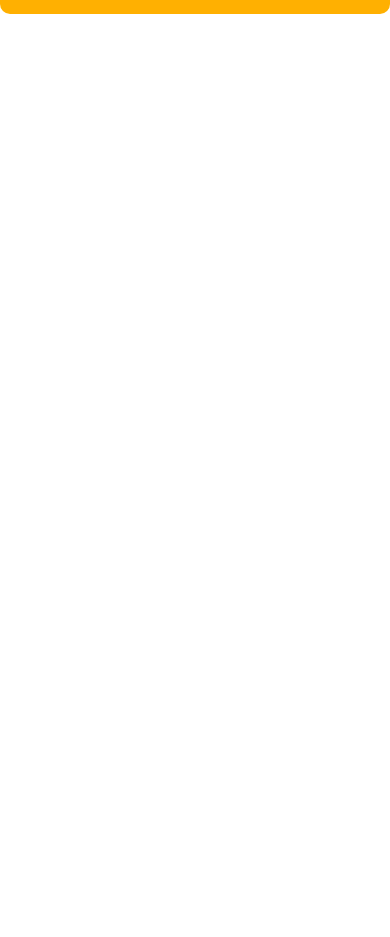
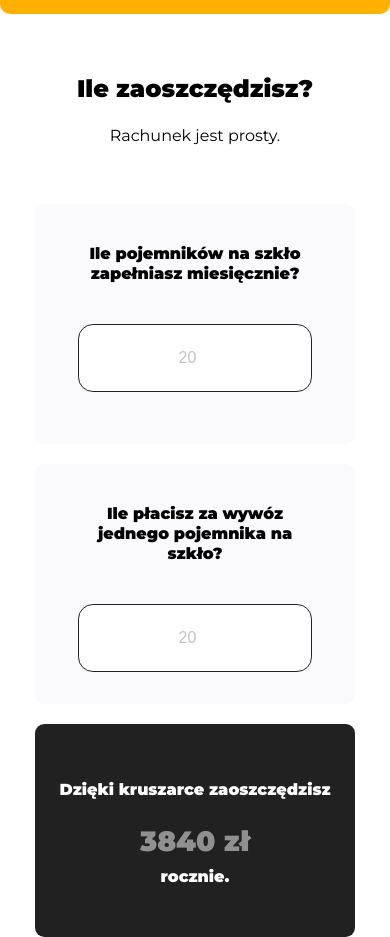
Before and after one commit to ESzczeblewski/Mass-loop, a Vue app: page / in a window 390 px wide. Shown: the part 1020-1957 px from the top of the page. Before the commit the page ends 1034 px from the top, so only its background shows below. Built offline with nearby package versions, Linux system fonts and the light colour scheme.

Commit message:
Mobile calculator view

```diff
--- a/src/App.vue
+++ b/src/App.vue
@@ -1,14 +1,17 @@
 <template>
   <app-main></app-main>
+  <app-calculator></app-calculator>
 </template>
 
 <script>
 import Main from "./components/Main.vue";
+import Calculator from "./components/Calculator.vue";
 
 export default {
   name: "App",
   components: {
     appMain: Main,
+    appCalculator: Calculator,
   },
 };
 </script>
--- /dev/null
+++ b/src/components/Calculator.vue
@@ -0,0 +1,126 @@
+<template>
+  <section class="calc">
+    <h2>Ile zaoszczędzisz?</h2>
+    <p>Rachunek jest prosty.</p>
+    <div class="calc__inputs">
+      <div class="calc__inputs__containers">
+        <h4>Ile pojemników na szkło zapełniasz miesięcznie?</h4>
+        <input
+          @click="activate"
+          :class="{ active: calcActive }"
+          type="number"
+          v-model="containers"
+        />
+      </div>
+      <div class="calc__inputs__cost">
+        <h4>Ile płacisz za wywóz jednego pojemnika na szkło?</h4>
+        <input
+          @click="activate"
+          :class="{ active: calcActive }"
+          type="number"
+          v-model="singleCost"
+        />
+      </div>
+    </div>
+    <div class="calc__result">
+      <h4>Dzięki kruszarce zaoszczędzisz</h4>
+      <h4 :class="{ active: calcActive }">
+        <span>{{ calcResult }}</span> zł
+      </h4>
+      <h4>rocznie.</h4>
+    </div>
+  </section>
+</template>
+
+<script>
+export default {
+  data() {
+    return {
+      containers: 20,
+      singleCost: 20,
+      calcActive: false,
+    };
+  },
+
+  methods: {
+    activate() {
+      this.calcActive = true;
+    },
+  },
+
+  computed: {
+    calcResult() {
+      return Math.ceil(
+        12 *
+          (this.containers * this.singleCost -
+            (this.containers * this.singleCost) / 5)
+      );
+    },
+  },
+};
+</script>
+
+<style lang="scss" scoped>
+@import "../design";
+
+.calc {
+  display: flex;
+  flex-direction: column;
+  align-items: center;
+  padding: 0 2em;
+  margin-top: 6em;
+
+  p {
+    font-size: 1.6rem;
+    margin-top: 1.56em;
+  }
+
+  &__inputs {
+    &__containers,
+    &__cost {
+      @include calc-input;
+    }
+
+    &__cost {
+      margin-top: 2em;
+    }
+  }
+
+  &__result {
+    display: flex;
+    flex-direction: column;
+    align-items: center;
+    text-align: center;
+    margin-top: 2em;
+    background-color: $main-black;
+    width: 32em;
+    height: 21.3em;
+    border-radius: 0.93em;
+    color: $reg-white;
+
+    > h4:first-of-type {
+      display: flex;
+      flex-direction: column;
+      justify-content: center;
+      height: 3.25em;
+      text-align: center;
+      margin-top: 2.5em;
+    }
+
+    > h4:nth-of-type(2) {
+      font-size: 2.8rem;
+      margin-top: 0.55em;
+      opacity: 0.5;
+
+      &.active {
+        color: $main-orange;
+        opacity: 1;
+      }
+    }
+
+    > h4:nth-of-type(3) {
+      margin-top: 0.95em;
+    }
+  }
+}
+</style>
--- a/src/components/Navigation.vue
+++ b/src/components/Navigation.vue
@@ -65,7 +65,7 @@ export default {
   padding-left: 2em;
   padding-right: 2em;
   box-shadow: 0px 4px 24px -5px rgba(0, 0, 0, 0.15);
-  background-color: $main-background;
+  background-color: $reg-white;
   z-index: 999;
 
   &__logo {
--- a/src/design/_colors.scss
+++ b/src/design/_colors.scss
@@ -1,5 +1,5 @@
 $main-orange: #FFB001;
-$main-background: #FAFAFD;
+$gray-calc-background: #FAFAFD;
 $main-black: #212121;
 $reg-black: #000000;
 $reg-white: #FFFFFF;
--- a/src/design/_mixins.scss
+++ b/src/design/_mixins.scss
@@ -7,3 +7,40 @@
   background-color: $reg-black;
   position: absolute;
 }
+
+@mixin calc-input {
+  display: flex;
+  flex-direction: column;
+  align-items: center;
+  text-align: center;
+  margin-top: 6em;
+  background-color: $gray-calc-background;
+  width: 32em;
+  height: 24em;
+  border-radius: .93em;
+
+  h4 {
+    margin-top: 2.5em;
+    width: 15em;
+  }
+
+  input {
+    font-size: 1.6rem;
+    margin-top: 2.5em;
+    padding: 1.5em .8em;
+    text-align: center;
+    border: 1px solid $main-black;
+    border-radius: .93em;
+    color: $gray-form;
+
+    &:focus {
+        outline-color: none;
+    }
+  }
+  .active {
+    border-color: $main-orange;
+    color: $main-black;
+    font-weight: $font-med;
+  }
+
+}
--- a/src/design/_typography.scss
+++ b/src/design/_typography.scss
@@ -12,6 +12,7 @@ html {
 
 body {
   font-family: $main-font-family;
+  font-weight: $font-light;
 }
 
 h1 {
@@ -22,13 +23,17 @@ h1 {
 
 h2 {
   font-size: 2.4rem;
+  font-weight: $font-bold;
   line-height: 2.9rem;
 }
 
 h3 {
   font-size: 2rem;
+  font-weight: $font-bold;
 }
 
 h4 {
   font-size: 1.6rem;
+  font-weight: $font-bold;
+  line-height: 2rem;
 }
```
